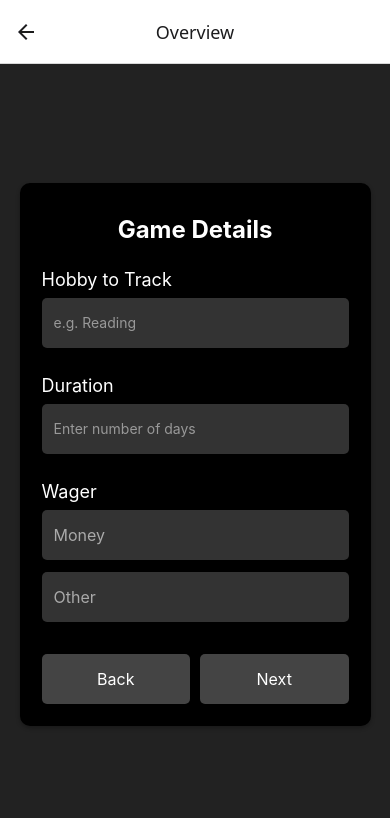
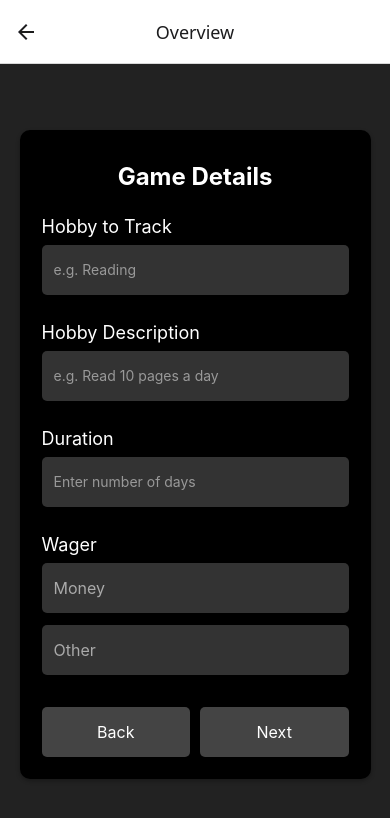
Before and after one commit to NithishaSathishkumar/Hackthon2025, a React Native app in the folder Hackthon2025/: screen /Overview in a window 390 px wide. Shown: the top 818 px of the page. Built offline with nearby package versions, Linux system fonts and the light colour scheme.

Commit message:
Update overview.tsx

```diff
--- a/Hackthon2025/Screen/overview.tsx
+++ b/Hackthon2025/Screen/overview.tsx
@@ -13,6 +13,7 @@ import {
 
 export default function Overview() {
   const [hobby, setHobby] = useState('');
+  const [describe, setDescribe] = useState('');
 
 
 
@@ -36,6 +37,16 @@ export default function Overview() {
           style={styles.formInput}
           value={hobby}
           onChangeText={setHobby}
+        />
+
+        {/* Hobby Description */}
+        <Text style={styles.subFormTitle}>Hobby Description</Text>
+        <TextInput
+          placeholder="e.g. Read 10 pages a day"
+          placeholderTextColor="#999"
+          style={styles.formInput}
+          value={describe}
+          onChangeText={setDescribe}
         />
 
         {/* End Date */}
```
